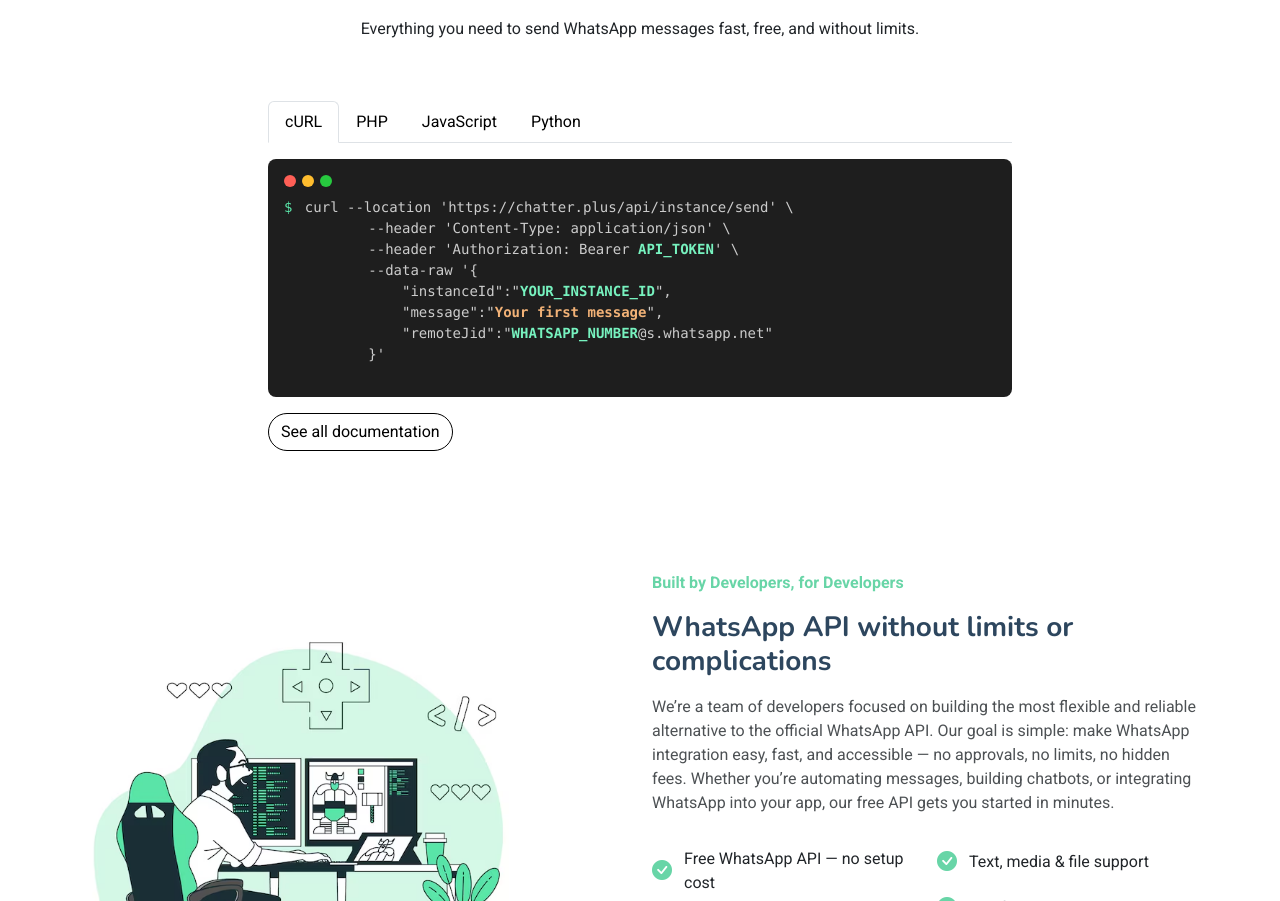
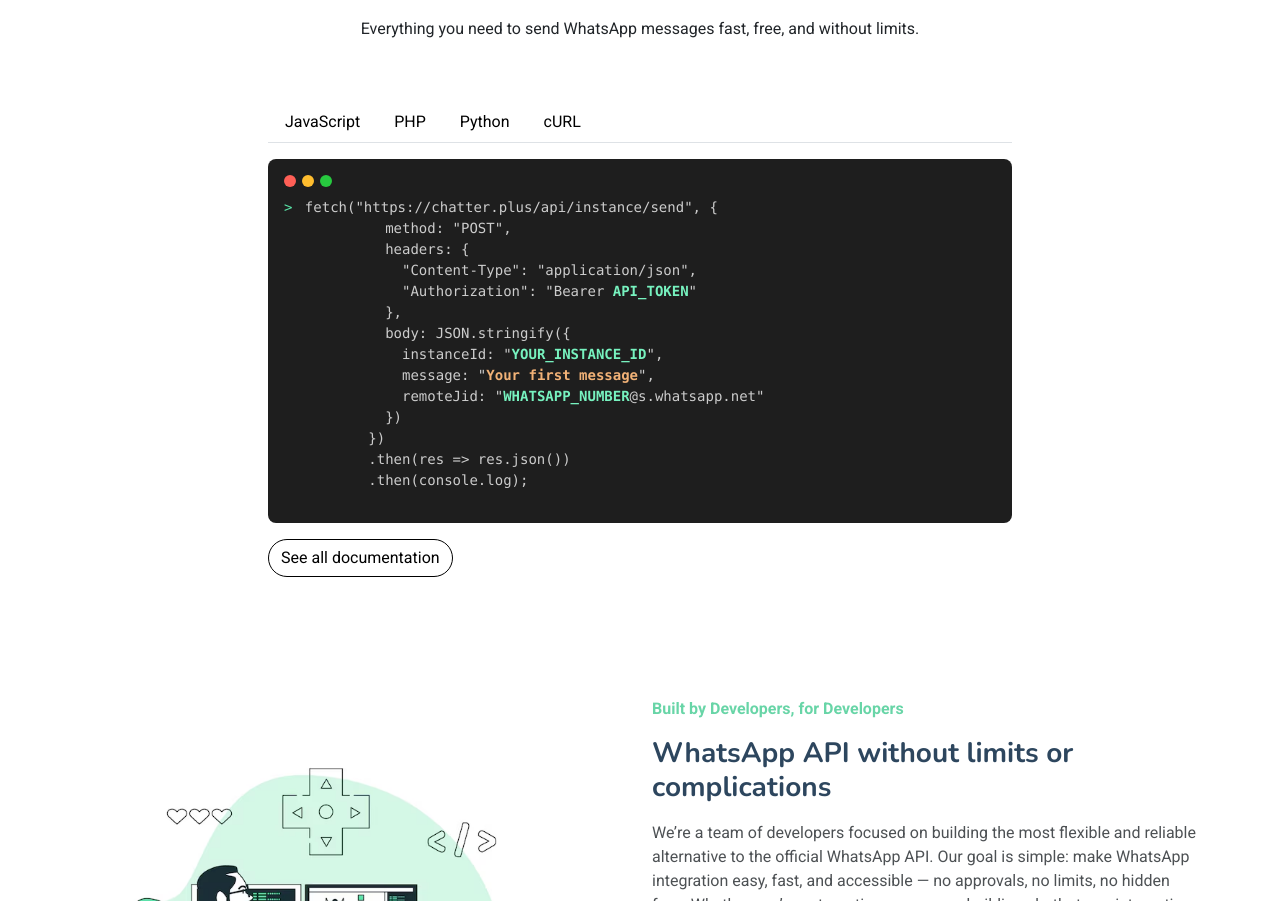
Before and after one commit to matijariaudo/chatter-NewSite, a website: page public/index.html in a window 1280 px wide. Shown: the part 807-1708 px from the top of the page. Drawn offline with nearby package versions, Linux system fonts and the light colour scheme.

```diff
--- a/public/index.html
+++ b/public/index.html
@@ -151,17 +151,17 @@
           <div class="col-12 col-md-8 offset-md-2">
           <!-- Tabs -->
           <ul class="nav nav-tabs mb-3" id="codeTabs" role="tablist">
-            <li class="nav-item" role="presentation">
-              <button class="nav-link active" data-bs-toggle="tab" data-bs-target="#curl" type="button" role="tab" style="color:#000">cURL</button>
+            <li class="nav-item  active" role="presentation">
+              <button class="nav-link" data-bs-toggle="tab" data-bs-target="#js" type="button" role="tab" style="color:#000">JavaScript</button>
             </li>
             <li class="nav-item" role="presentation">
               <button class="nav-link" data-bs-toggle="tab" data-bs-target="#php" type="button" role="tab" style="color:#000">PHP</button>
             </li>
             <li class="nav-item" role="presentation">
-              <button class="nav-link" data-bs-toggle="tab" data-bs-target="#js" type="button" role="tab" style="color:#000">JavaScript</button>
+              <button class="nav-link" data-bs-toggle="tab" data-bs-target="#python" type="button" role="tab" style="color:#000">Python</button>
             </li>
             <li class="nav-item" role="presentation">
-              <button class="nav-link" data-bs-toggle="tab" data-bs-target="#python" type="button" role="tab" style="color:#000">Python</button>
+              <button class="nav-link" data-bs-toggle="tab" data-bs-target="#curl" type="button" role="tab" style="color:#000">cURL</button>
             </li>
           </ul>
 
@@ -169,7 +169,7 @@
           <div class="tab-content">
 
             <!-- CURL -->
-            <div class="tab-pane fade show active" id="curl" role="tabpanel">
+            <div class="tab-pane fade" id="curl" role="tabpanel">
               <div class="terminal">
                 <div class="terminal-header">
                   <span class="dot red"></span>
@@ -216,7 +216,7 @@
             </div>
 
             <!-- JS -->
-            <div class="tab-pane fade" id="js" role="tabpanel">
+            <div class="tab-pane fade show active" id="js" role="tabpanel">
               <div class="terminal">
                 <div class="terminal-header">
                   <span class="dot red"></span>
```
